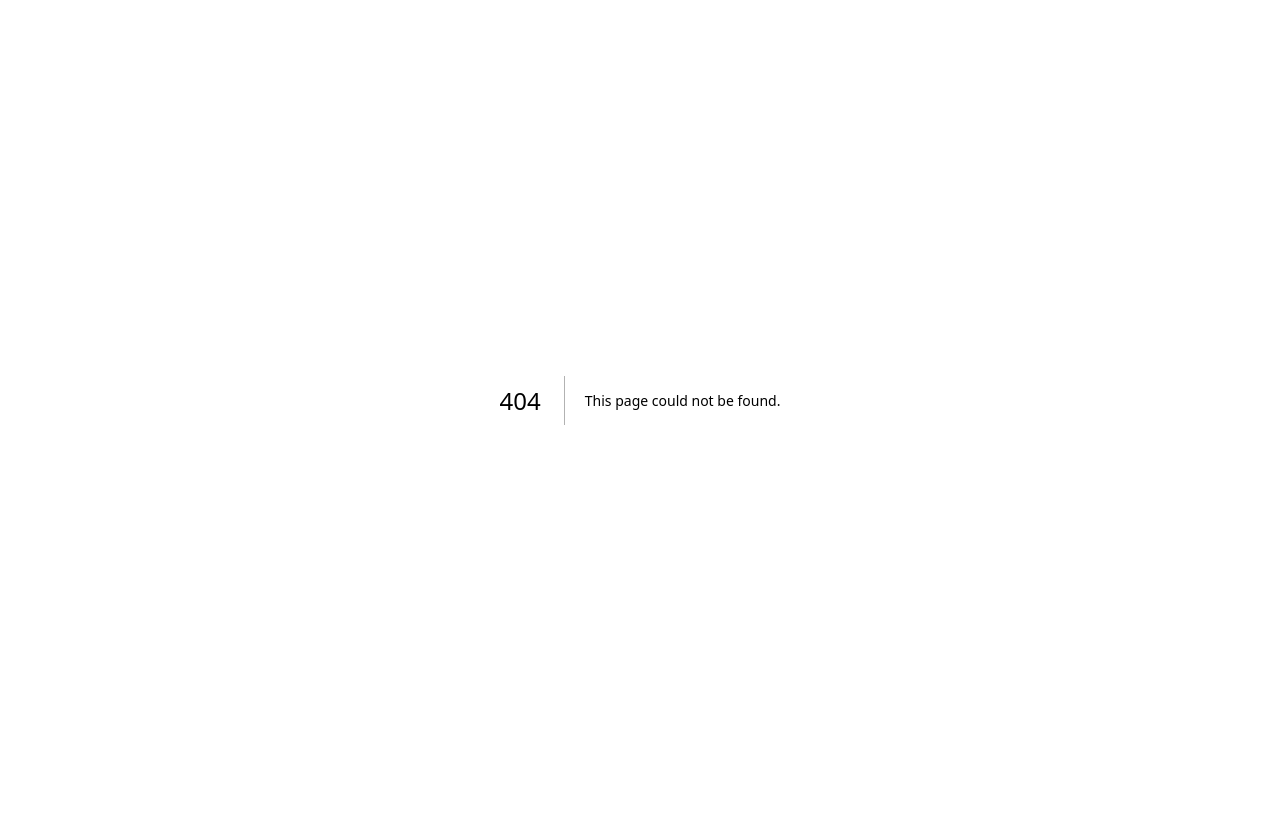
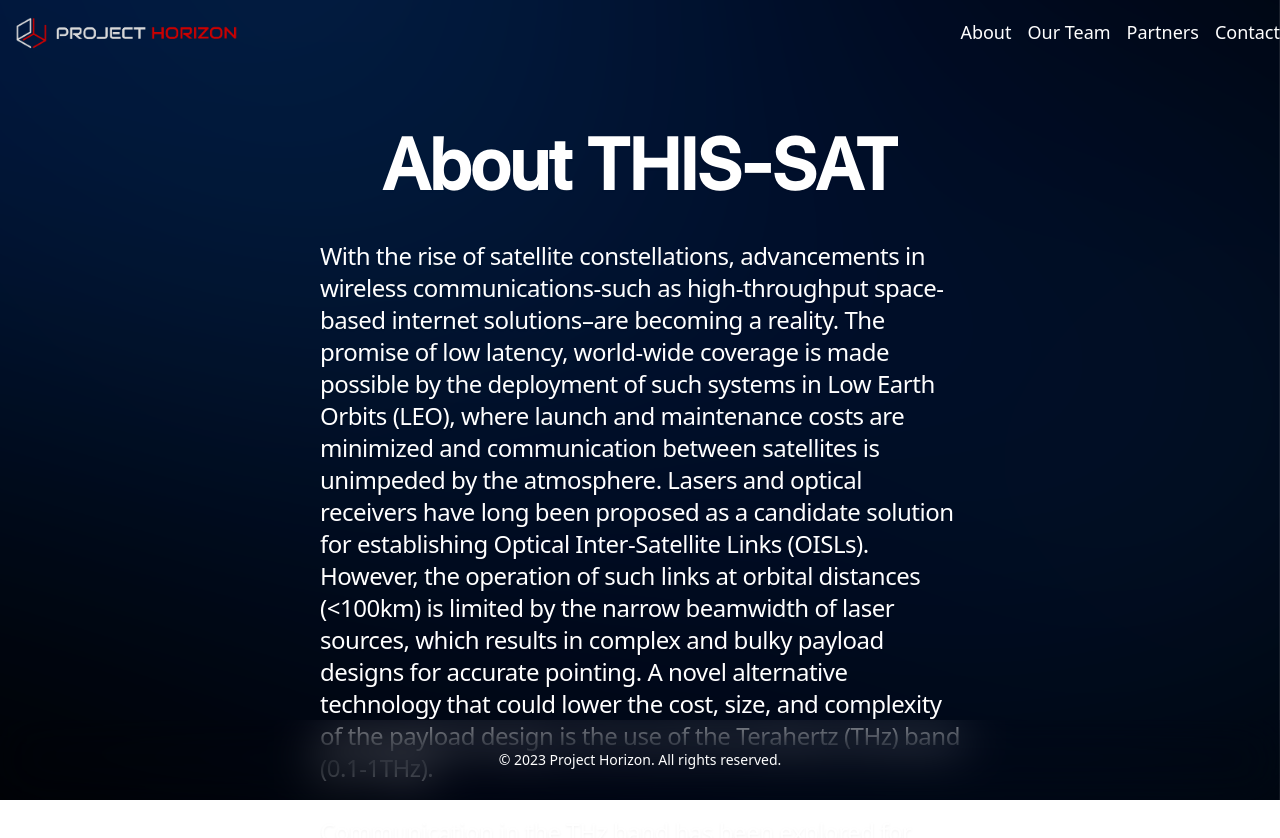
Before and after one commit to NU-Horizonsat/cubesite, a Next.js app: page /about in a window 1280 px wide. Before the commit this address had no page. Shown: the top 838 px of the page. Before the commit the page ends 800 px from the top, so only its background shows below. Built offline with nearby package versions, Linux system fonts and the light colour scheme.

Commit message:
fixed a couple of bugs and added the about page

```diff
--- a/components/home/card.tsx
+++ b/components/home/card.tsx
@@ -21,12 +21,12 @@ export default function Card({
         <Image src={image} alt={title} width={200} height={0} />
       </div>
       <div className="mx-auto max-w-md text-center">
-        <h2 className="bg-slate-400 bg-clip-text font-display text-xl font-bold text-transparent md:text-3xl md:font-normal">
+        <h2 className="bg-white bg-clip-text font-display text-xl font-bold text-transparent md:text-3xl md:font-normal">
           <Balancer>{title}</Balancer>
         </h2>
         <div className="prose-sm -mt-2 leading-normal text-white md:prose">
           <Balancer>
-            <div className="text-gray-400 p-5 text-lg">
+            <div className="text-white p-5 text-lg">
               {description}
             </div>
           </Balancer>
--- a/components/layout/index.tsx
+++ b/components/layout/index.tsx
@@ -75,6 +75,11 @@ export default function Layout({
                     animate={{ opacity: 1 }}
                     exit={{ opacity: 0 }}
                   >
+                    <Link href="/about">
+                      <p className="md:text-md text-white transition-colors duration-300 hover:text-slate-500 sm:text-sm lg:text-lg xl:text-lg">
+                        About
+                      </p>
+                    </Link>
                     <Link href="/teams">
                       <p className="md:text-md text-white transition-colors duration-300 hover:text-slate-500 sm:text-sm lg:text-lg xl:text-lg">
                         Our Team
@@ -104,6 +109,11 @@ export default function Layout({
                   animate={{ opacity: 1 }}
                   exit={{ opacity: 0 }}
                 >
+                  <Link href="/about">
+                    <p className="md:text-md text-white transition-colors duration-300 hover:text-slate-500 sm:text-sm lg:text-lg xl:text-lg">
+                      About
+                    </p>
+                  </Link>
                   <Link href="/teams">
                     <p className="md:text-md text-white transition-colors duration-300 hover:text-slate-500 sm:text-sm lg:text-lg xl:text-lg">
                       Our Team
--- a/components/parts/partnercard.tsx
+++ b/components/parts/partnercard.tsx
@@ -19,7 +19,7 @@ const PartnerCard = ({ alt, description, image, link, linkName, width, height }:
         <Image src={image} alt={alt} width={width} height={height} />
       </div>
       <div className="m-10 text-center">
-        <div className="text-xl tracking-tight text-slate-400 md:text-2xl lg:text-3xl xl:text-3xl 2xl:text-3xl">
+        <div className="text-xl tracking-tight text-white md:text-2xl lg:text-3xl xl:text-3xl 2xl:text-3xl">
           <a className="text-blue-700 underline" href={link}>{linkName}</a> {description}
         </div>
       </div>
--- /dev/null
+++ b/pages/about.tsx
@@ -0,0 +1,92 @@
+import Layout from "@/components/layout";
+import { FADE_DOWN_ANIMATION_VARIANTS } from "@/lib/constants";
+import { motion } from "framer-motion";
+
+const About = () => {
+  return (
+    <Layout>
+      <div className="flex flex-col items-center justify-center">
+        <motion.h1
+          className="sticky bg-white bg-clip-text text-center font-display text-4xl font-bold text-transparent drop-shadow-sm sm:text-left md:text-7xl"
+          variants={FADE_DOWN_ANIMATION_VARIANTS}
+        >
+          About THIS-SAT
+        </motion.h1>
+
+        <div className="flex flex-col items-center justify-center text-center">
+          <motion.div
+            className="m-10 w-1/2 bg-white bg-clip-text text-center text-2xl tracking-[-0.02em] text-transparent drop-shadow-sm sm:text-left "
+            variants={FADE_DOWN_ANIMATION_VARIANTS}
+          >
+            <p>
+              With the rise of satellite constellations, advancements in
+              wireless communications-such as high-throughput space-based
+              internet solutions–are becoming a reality. The promise of low
+              latency, world-wide coverage is made possible by the deployment of
+              such systems in Low Earth Orbits (LEO), where launch and
+              maintenance costs are minimized and communication between
+              satellites is unimpeded by the atmosphere. Lasers and optical
+              receivers have long been proposed as a candidate solution for
+              establishing Optical Inter-Satellite Links (OISLs). However, the
+              operation of such links at orbital distances ({"<100km"}) is
+              limited by the narrow beamwidth of laser sources, which results in
+              complex and bulky payload designs for accurate pointing. A novel
+              alternative technology that could lower the cost, size, and
+              complexity of the payload design is the use of the Terahertz (THz)
+              band (0.1-1THz).
+            </p>
+            <br></br>
+            <p>
+              Communication in the THz band has been explored for terrestrial
+              communications as the preferred technology to enable multi-Gbps
+              throughputs in the 6th generation of wireless communications (6G).
+              Advancements in frequency multiplier technology supported by
+              on-chip power combining methods have enabled output power
+              milestones that can overcome the main limitation of THz
+              communication: water vapor molecular absorption losses. Such
+              advancements have enabled the first experimental tests of real THz
+              communications. The TeraNova testbed platform at Northeastern
+              University (NU) is a good example. Results obtained with TeraNova
+              reveal that molecular absorption loss is a limiting factor rather
+              than a barrier: drier environments show better performance and
+              longer link distances due to lower water vapor concentrations.
+            </p>
+            <br></br>
+
+            <p>
+              In space, the absence of water vapor molecules could translate
+              into long-range, high- throughput Inter-Satellite Links (ISLs).
+              For this reason, the purpose of our Terahertz in Space Satellite
+              (THIS-SAT) is to establish the first THz ISL, and to demonstrate
+              that THz inter-satellite communication is not only possible but
+              also that the required technologies can be compact as well.
+              THIS-SAT will consist of a twin satellite platform that will be
+              launched as a unique 6U satellite and then split into two units
+              after deployment in orbit. As soon as the satellites are active,
+              they will face each other and start testing the ISL as the
+              satellites drift apart due to the splitting inertia. THz
+              communication will be enabled by the design of a
+              CubeSat-compatible integration of the TeraNova testbed through a
+              collaboration with the Ultrabroadband Nanonetworking Laboratory
+              (UNLab), part of the Institute for the Wireless Internet of Things
+              (WIoT) at NU. Details and research publications of TeraNova can be
+              found on the UNLab webpage.
+            </p>
+            <br></br>
+
+            <p>
+              This project will yield valuable results, including the highest
+              data transmission rate achievable, longest link distance
+              achievable, and the first channel measurements of the THz band in
+              space. These are the primary goals, and further details of
+              experiments and design are part of the team’s next phase of work
+              with the UNLab.
+            </p>
+          </motion.div>
+        </div>
+      </div>
+    </Layout>
+  );
+};
+
+export default About;
--- a/pages/contact.tsx
+++ b/pages/contact.tsx
@@ -1,6 +1,5 @@
 import { useState } from "react";
 import Layout from "@/components/layout";
-import { MailerSend, EmailParams, Sender, Recipient } from "mailersend";
 import JSXStyle from "styled-jsx/style";
 
 const Contact = () => {
@@ -40,11 +39,6 @@ const Contact = () => {
   };
   return (
     <Layout>
-      <JSXStyle>
-        {`
-
-        `}
-      </JSXStyle>
       <div className="relative col-span-1 my-10 mx-10 flex flex-col items-center justify-center overflow-hidden rounded-lg bg-black bg-opacity-50 md:mx-20 lg:mx-32 xl:mx-32 2xl:mx-32">
         {isSubmitted ? (
           <div className="m-20 flex h-full w-full flex-col items-center justify-center">
@@ -68,7 +62,7 @@ const Contact = () => {
             className="m-20 flex h-full w-full flex-col items-center justify-center"
             onSubmit={handleSubmit}
           >
-            <h1 className="mb-10 pt-10 text-6xl font-bold text-slate-500">
+            <h1 className="mb-10 pt-10 text-6xl font-bold text-white">
               Contact
             </h1>
 
--- a/pages/index.tsx
+++ b/pages/index.tsx
@@ -24,7 +24,7 @@ export default function Home() {
                 </div>
                 <b>I</b>
                 <div className="inline text-[0px] transition-all duration-500 lg:group-hover:text-7xl">
-                  nterlink in{" "}
+                  n{" "}
                 </div>
                 <b>S</b>
                 <div className="inline text-[0px] transition-all duration-500 lg:group-hover:text-7xl">
@@ -59,11 +59,12 @@ export default function Home() {
               scale="5 5 5"
               camera-orbit="0deg 90deg 95%"
               ios-src="\CubeSatRender.glb"
-            ></model-viewer>
+            >
+            </model-viewer>
           </div>
           <div className="flex flex-col justify-center items-center text-center">
             <motion.div
-              className="m-10 w-1/2 bg-slate-500 bg-clip-text sm:text-left text-center text-2xl tracking-[-0.02em] text-transparent drop-shadow-sm "
+              className="m-10 w-1/2 bg-white bg-clip-text sm:text-left text-center text-2xl tracking-[-0.02em] text-transparent drop-shadow-sm "
               variants={FADE_DOWN_ANIMATION_VARIANTS}
             >
               <p>
--- a/pages/partners.tsx
+++ b/pages/partners.tsx
@@ -60,7 +60,7 @@ export default function Partners() {
             >
 
                 <motion.h1
-                    className="m-10 bg-slate-500 bg-clip-text text-center font-display text-4xl font-bold tracking-[-0.02em] text-transparent drop-shadow-sm md:text-7xl md:leading-[5rem]"
+                    className="m-10 bg-white bg-clip-text text-center font-display text-4xl font-bold tracking-[0.02em] text-transparent drop-shadow-sm md:text-7xl md:leading-[5rem]"
                     variants={FADE_DOWN_ANIMATION_VARIANTS}>
                     Partners
                 </motion.h1>
--- a/pages/teams.tsx
+++ b/pages/teams.tsx
@@ -66,14 +66,14 @@ export default function Teams() {
             >
 
                 <motion.h1
-                    className="m-10 bg-slate-500 bg-clip-text text-center font-display text-4xl font-bold tracking-[-0.02em] text-transparent drop-shadow-sm md:text-7xl md:leading-[5rem]"
+                    className="m-10 bg-white bg-clip-text text-center font-display text-4xl font-bold tracking-[-0.02em] text-transparent drop-shadow-sm md:text-7xl md:leading-[5rem]"
                     variants={FADE_DOWN_ANIMATION_VARIANTS}
                 >
                     Administration
                 </motion.h1>
                 <TeamGrid teams={admin}/>
                 <motion.h1
-                    className="m-10 bg-slate-500 bg-clip-text text-center font-display text-4xl font-bold tracking-[-0.02em] text-transparent drop-shadow-sm md:text-7xl md:leading-[5rem]"
+                    className="m-10 bg-white bg-clip-text text-center font-display text-4xl font-bold tracking-[-0.02em] text-transparent drop-shadow-sm md:text-7xl md:leading-[5rem]"
                     variants={FADE_DOWN_ANIMATION_VARIANTS}
                 >
                     Teams
```
Also changed, not shown: public/poster.png.
